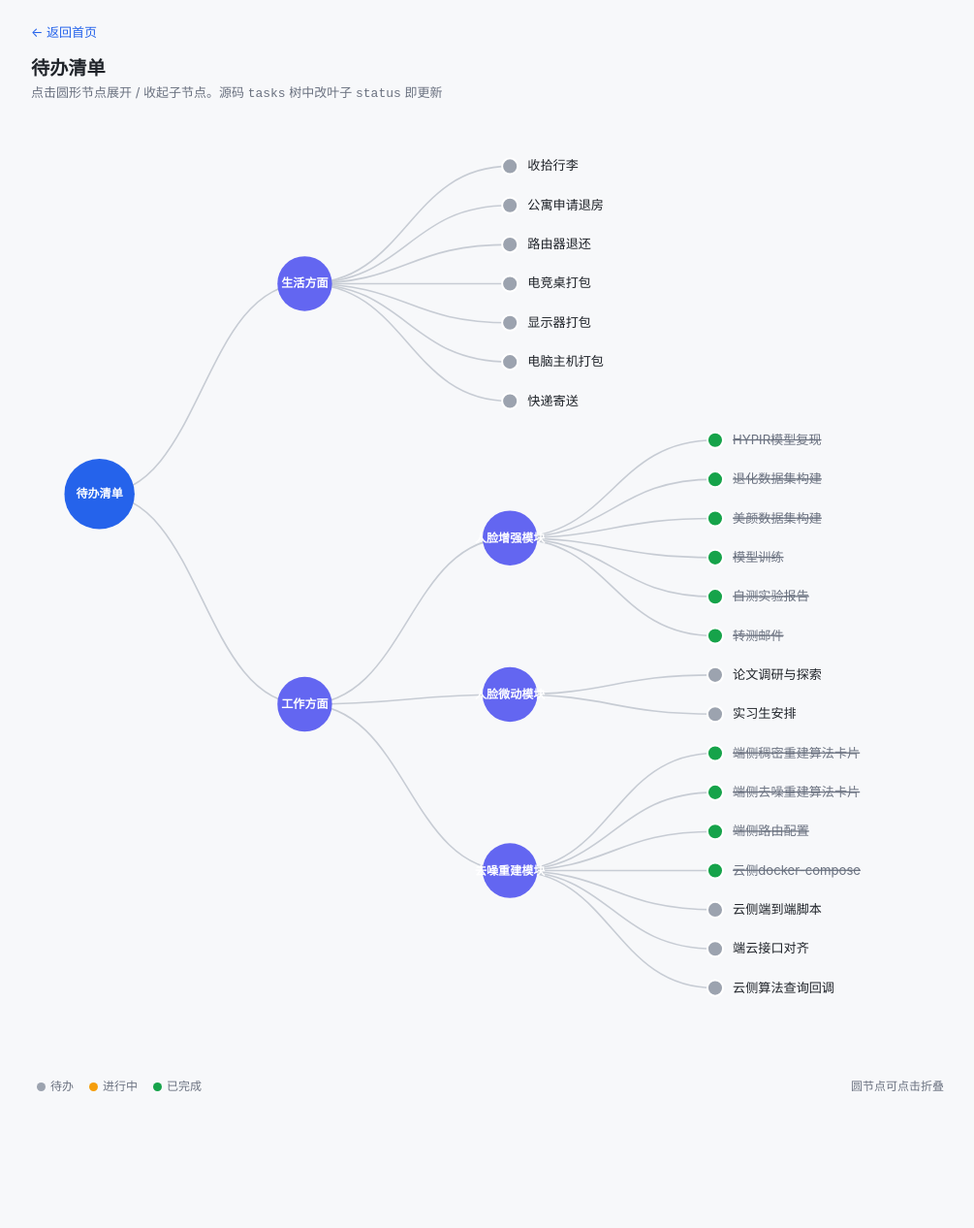
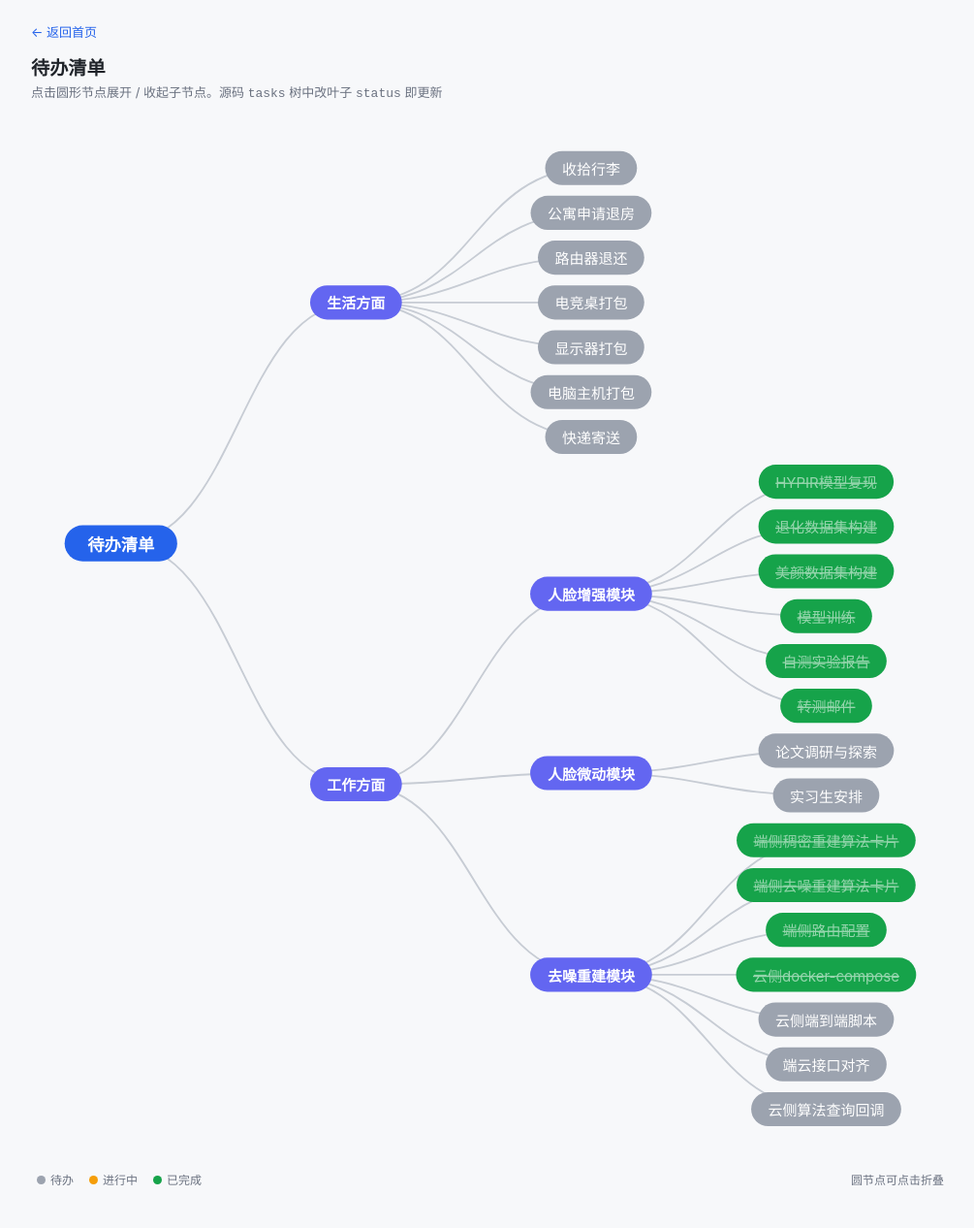
Before and after one commit to CrescentVelvet/crescentvelvet.github.io, a Jekyll site: the page built from _pages/todo_list.html, in a window 1280 px wide. Shown: the whole page at 97% size, without its empty margins (134-1139 px from the left). Built offline with Jekyll 4.4.1, drawn with Linux system fonts in a browser that asks for light colours; before the commit the page ends 1169 px from its top, so only the background shows below that.

Commit message:
待办清单：节点改圆角矩形(扁平) — 长文本不再塞圆里:节点用rect圆角胶囊,渲染后sizePills用text.getBBox测文字宽度自适应rect宽高(根padX20/普通15,padY7),rx=h/2全圆角;viewBox由svg.getBBox自动贴合内容(原硬编码宽度);移除circle/halo/gradient/脉冲;层级保留.kids>.links(下)与.nodes(上)分层+rect在.kids后绘制使节点盖连线;根#2563eb白粗字/分类模块#6366f1白字/叶子状态色填充白字;collapsed灰虚线描边;sizePills同步+rAF双调用(占位rect opacity0不可见故无闪烁);DOM mock验证28rect无circle/halo含link语法OK

```diff
--- a/_pages/todo_list.html
+++ b/_pages/todo_list.html
@@ -58,47 +58,29 @@ title: "待办清单"
         .ready .link { stroke-dashoffset: 0; }
         .node.lit > .kids > .links > .link { stroke: #6366f1; stroke-width: 2.6; }
 
-        /* bubbles */
+        /* nodes (rounded pills) */
         .bubble {
             cursor: default;
-            transform-box: fill-box;
-            transform-origin: center;
             opacity: 0;
-            transition: opacity .5s ease, stroke-width .18s ease;
+            transition: opacity .5s ease, stroke-width .18s ease, fill .2s ease;
         }
         .ready .bubble { opacity: 1; }
         .bubble.parent, .bubble.root { cursor: pointer; }
-        .bubble.parent:hover, .bubble.root:hover {
-            stroke: #ffffff;
-            stroke-width: 3;
-        }
+        .bubble.parent:hover, .bubble.root:hover { stroke: #ffffff; stroke-width: 2.5; }
         .node.collapsed > .bubble { stroke: #d1d5db; stroke-dasharray: 3 3; }
-        .node.leaf.done .lbl { text-decoration: line-through; fill: var(--text-muted); }
+        .node.leaf.done .lbl { text-decoration: line-through; opacity: .55; }
 
         /* labels */
         .lbl {
             font-size: 13px;
-            fill: var(--text);
+            fill: #ffffff;
             pointer-events: none;
             opacity: 0;
             transition: opacity .5s ease;
         }
         .ready .lbl { opacity: 1; }
-        .bubble + .lbl-on { fill: #fff; font-weight: 700; font-size: 12px; }
-
-        /* root pulse halo */
-        .halo {
-            fill: #2563eb;
-            opacity: 0;
-            transform-box: fill-box;
-            transform-origin: center;
-        }
-        .ready .halo { animation: pulse 2.6s ease-out infinite; }
-        @keyframes pulse {
-            0%   { opacity: .35; transform: scale(1); }
-            70%  { opacity: 0;   transform: scale(1.7); }
-            100% { opacity: 0;   transform: scale(1.7); }
-        }
+        .lbl.root { font-size: 15px; font-weight: 800; }
+        .lbl.lbl-on { font-weight: 700; }
 
         /* collapse animation */
         .kids {
@@ -240,43 +222,57 @@ title: "待办清单"
             var status = node.status || "todo";
             var color = STATUS[status] || STATUS.todo;
 
-            var r = isRoot ? 36 : (isLeaf ? 8 : 28);
-            var cls = "bubble" + (isRoot ? " root" : (isLeaf ? " leaf" : " parent"));
             var fill = isRoot ? "#2563eb" : (isLeaf ? color : "#6366f1");
-            var stroke = isLeaf ? "#fff" : "none";
             var nodeCls = "node" + (isLeaf ? " leaf " + status : "") + (hasKids ? " parent" : "");
+            var bubbleCls = "bubble" + (isRoot ? " root" : (isLeaf ? " leaf" : " parent"));
+            var lblCls = "lbl" + (isRoot ? " root" : (hasKids ? " lbl-on" : ""));
 
             var html = '<g class="' + nodeCls + '" transform="translate(' + lx + "," + ly + ')">';
 
-            if (isRoot) html += '<circle class="halo" r="' + (r + 2) + '"/>';
-
             if (hasKids) {
-                html += '<g class="kids">';
-                html += '<g class="links">';
+                html += '<g class="kids"><g class="links">';
                 node.children.forEach(function (c) {
                     var clx = c.x - node.x;
                     var cly = c.y - node.y;
                     html += '<path class="link" d="' + linkPath(0, 0, clx, cly) + '"/>';
                 });
-                html += '</g>';
-                html += '<g class="nodes">';
+                html += '</g><g class="nodes">';
                 node.children.forEach(function (c) {
                     html += renderNode(c, node.x, node.y);
                 });
-                html += '</g>';
-                html += '</g>';
+                html += '</g></g>';
             }
 
-            html += '<circle class="' + cls + '" r="' + r + '" fill="' + fill + '" stroke="' + stroke + '" stroke-width="2"/>';
-
-            if (isLeaf) {
-                html += '<text class="lbl" x="' + (r + 10) + '" y="4">' + escapeXml(node.title) + "</text>";
-            } else {
-                html += '<text class="lbl lbl-on" x="0" y="4" text-anchor="middle">' + escapeXml(node.title) + "</text>";
-            }
+            // pill: sized to text after render (sizePills)
+            html += '<rect class="' + bubbleCls + '" x="-40" y="-15" width="80" height="30" rx="15" fill="' + fill + '"/>';
+            html += '<text class="' + lblCls + '" x="0" y="1" text-anchor="middle" dominant-baseline="central">' + escapeXml(node.title) + '</text>';
             html += "</g>";
             return html;
         }
+
+        function sizePills() {
+            var rects = svg.querySelectorAll("rect.bubble");
+            for (var i = 0; i < rects.length; i++) {
+                var rect = rects[i];
+                var text = rect.nextElementSibling;
+                if (!text || text.tagName.toLowerCase() !== "text") continue;
+                var bb = text.getBBox();
+                if (!bb.width) continue;
+                var padX = isRootOf(rect) ? 20 : 15, padY = 7;
+                var w = bb.width + padX * 2, h = bb.height + padY * 2;
+                rect.setAttribute("x", (-w / 2).toFixed(1));
+                rect.setAttribute("y", (-h / 2).toFixed(1));
+                rect.setAttribute("width", w.toFixed(1));
+                rect.setAttribute("height", h.toFixed(1));
+                rect.setAttribute("rx", (h / 2).toFixed(1));
+            }
+            var cb = svg.getBBox();
+            if (cb.width && cb.height) {
+                var pad = 30;
+                svg.setAttribute("viewBox", (cb.x - pad) + " " + (cb.y - pad) + " " + (cb.width + pad * 2) + " " + (cb.height + pad * 2));
+            }
+        }
+        function isRootOf(rect) { return rect.classList.contains("root"); }
 
         var root = { title: "待办清单", children: tasks };
         layout(root, 0);
```
Also changed, not shown: other parts of _pages/todo_list.html (+2 -0 lines).
